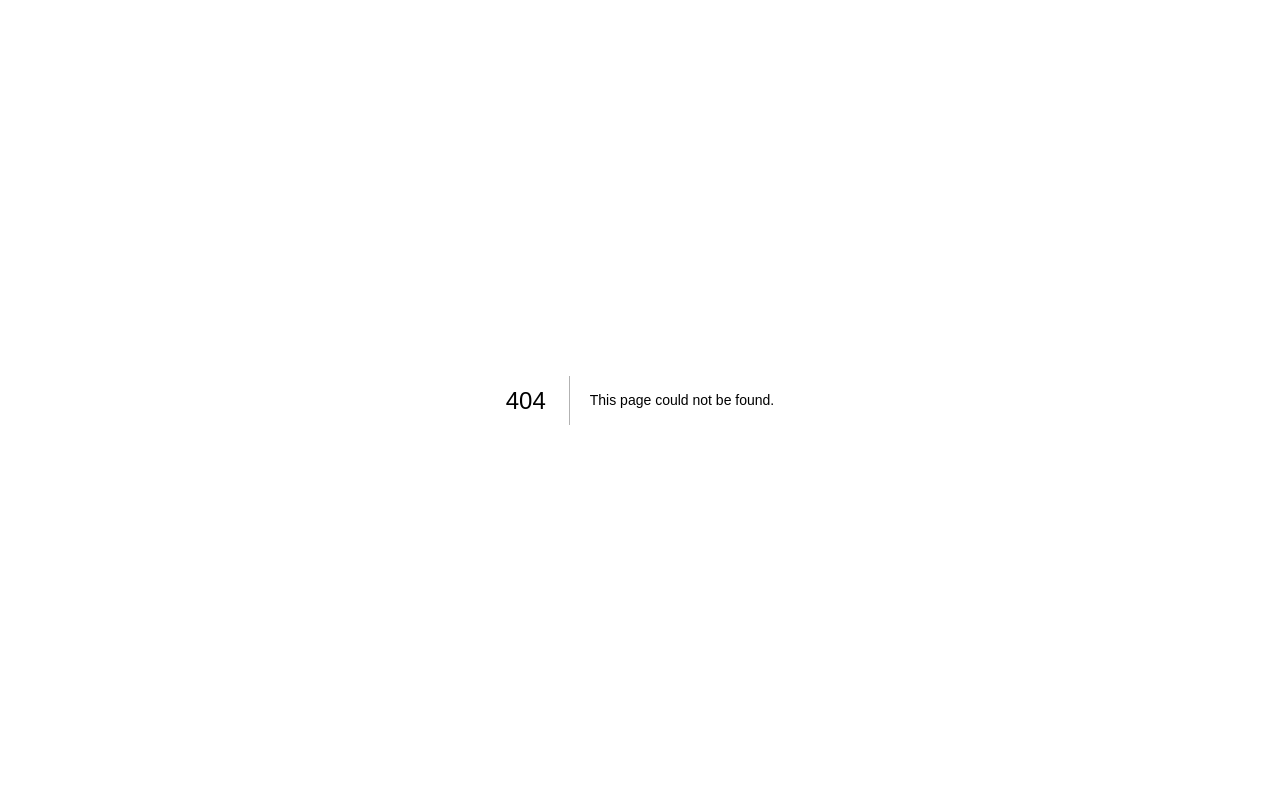
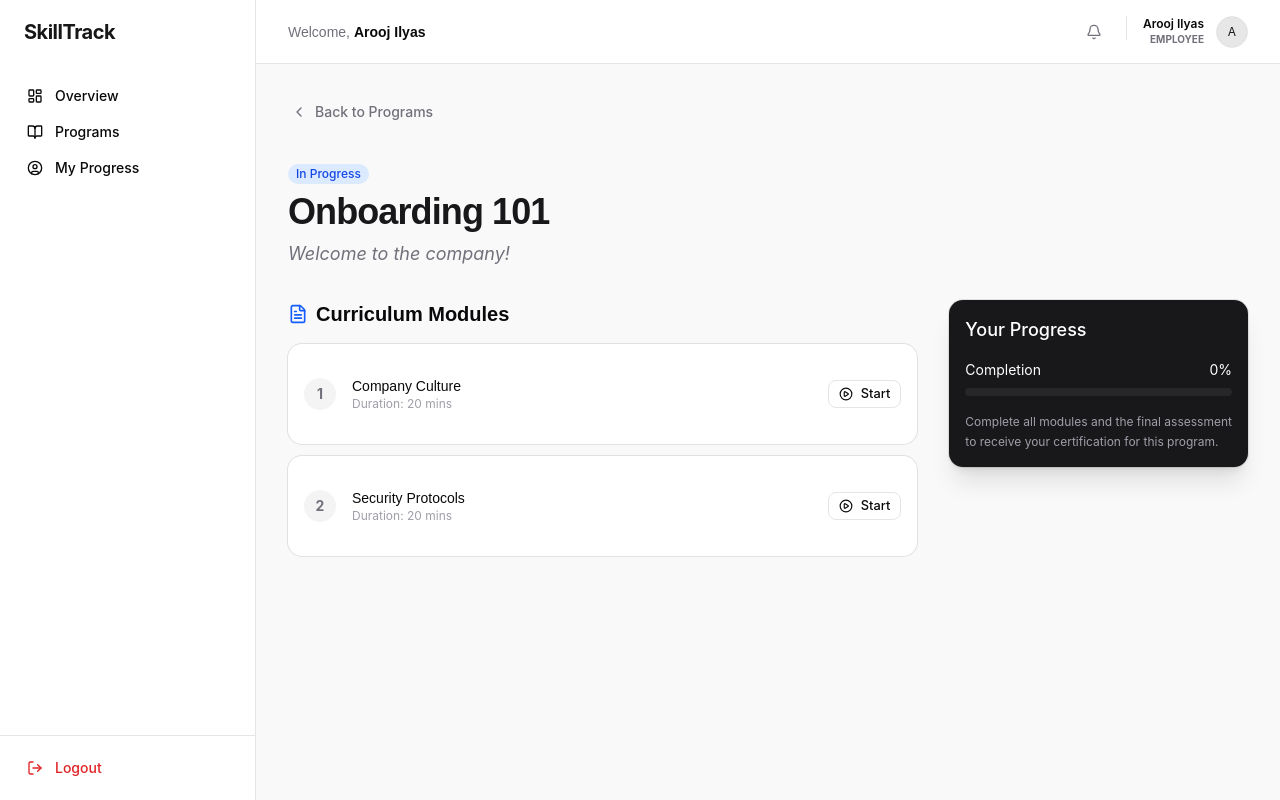
Before and after one commit to arooj-ilyas/skill-track-frontend, a Next.js app: page /programs/p1 in a window 1280 px wide. Before the commit this address had no page. Built offline with nearby package versions, Linux system fonts and the light colour scheme.

Commit message:
added functionality to prgrams page, dynamic rendering based on module selected

```diff
--- /dev/null
+++ b/app/(dashboard)/programs/[id]/page.tsx
@@ -0,0 +1,107 @@
+import React from "react";
+import { notFound } from "next/navigation";
+import Link from "next/link";
+import { MOCK_PROGRAMS } from "@/lib/mockData";
+import { Button } from "@/components/ui/button";
+import { Card, CardHeader, CardTitle, CardContent } from "@/components/ui/card";
+import { ChevronLeft, PlayCircle, CheckCircle2, FileText } from "lucide-react";
+import { Badge } from "@/components/ui/badge";
+
+export default async function ProgramDetailPage({
+  params,
+}: {
+  params: Promise<{ id: string }>;
+}) {
+  const { id } = await params;
+  const program = MOCK_PROGRAMS.find((p) => p.id === id);
+  // If the ID doesn't exist in our mock data, show the 404 page
+  if (!program) {
+    notFound();
+  }
+
+  return (
+    <div className="space-y-8 animate-in fade-in duration-500">
+      {/* Breadcrumb / Back Button */}
+      <Button variant="ghost" asChild className="gap-2 -ml-2 text-zinc-500">
+        <Link href="/programs">
+          <ChevronLeft className="h-4 w-4" />
+          Back to Programs
+        </Link>
+      </Button>
+
+      {/* Header Section */}
+      <div className="flex flex-col gap-4 md:flex-row md:items-end md:justify-between">
+        <div className="space-y-2">
+          <Badge className="bg-blue-100 text-blue-700 hover:bg-blue-100 border-none">
+            In Progress
+          </Badge>
+          <h1 className="text-4xl font-bold tracking-tight text-zinc-900">
+            {program.title}
+          </h1>
+          <p className="text-lg text-zinc-500 max-w-2xl italic">
+            {program.description}
+          </p>
+        </div>
+      </div>
+
+      <div className="grid gap-8 md:grid-cols-3">
+        {/* Modules List (Left Column) */}
+        <div className="md:col-span-2 space-y-4">
+          <h3 className="text-xl font-semibold flex items-center gap-2">
+            <FileText className="h-5 w-5 text-blue-600" />
+            Curriculum Modules
+          </h3>
+
+          <div className="grid gap-3">
+            {program.modules.map((module, index) => (
+              <Card
+                key={module.id}
+                className="group hover:border-blue-200 transition-colors"
+              >
+                <CardContent className="p-4 flex items-center justify-between">
+                  <div className="flex items-center gap-4">
+                    <div className="h-8 w-8 rounded-full bg-zinc-100 flex items-center justify-center text-sm font-bold text-zinc-500 group-hover:bg-blue-600 group-hover:text-white transition-colors">
+                      {index + 1}
+                    </div>
+                    <div>
+                      <h4 className="font-medium">{module.title}</h4>
+                      <p className="text-xs text-zinc-400">Duration: 20 mins</p>
+                    </div>
+                  </div>
+                  <Button size="sm" variant="outline" className="gap-2">
+                    <PlayCircle className="h-4 w-4" />
+                    Start
+                  </Button>
+                </CardContent>
+              </Card>
+            ))}
+          </div>
+        </div>
+
+        {/* Progress Sidebar (Right Column) */}
+        <div className="space-y-6">
+          <Card className="bg-zinc-900 text-white border-none shadow-xl">
+            <CardHeader>
+              <CardTitle className="text-lg">Your Progress</CardTitle>
+            </CardHeader>
+            <CardContent className="space-y-4">
+              <div className="space-y-2">
+                <div className="flex justify-between text-sm">
+                  <span>Completion</span>
+                  <span>0%</span>
+                </div>
+                <div className="h-2 w-full bg-zinc-800 rounded-full overflow-hidden">
+                  <div className="h-full bg-blue-500 w-0" />
+                </div>
+              </div>
+              <p className="text-xs text-zinc-400 leading-relaxed">
+                Complete all modules and the final assessment to receive your
+                certification for this program.
+              </p>
+            </CardContent>
+          </Card>
+        </div>
+      </div>
+    </div>
+  );
+}
--- a/app/(dashboard)/programs/page.tsx
+++ b/app/(dashboard)/programs/page.tsx
@@ -1,44 +1,70 @@
 import React from "react";
-// Note: If you haven't set up your UI components yet,
-// you can use standard HTML tags for now to clear the error.
+import Link from "next/link";
+import { Button } from "@/components/ui/button";
+import {
+  Card,
+  CardHeader,
+  CardTitle,
+  CardDescription,
+  CardContent,
+} from "@/components/ui/card";
+import { Badge } from "@/components/ui/badge";
+import { Plus, Layers } from "lucide-react";
+import { MOCK_USER, MOCK_PROGRAMS } from "@/lib/mockData";
 
 export default function ProgramsPage() {
+  const isAdmin = MOCK_USER.role === "ADMIN";
+
   return (
     <div className="space-y-6">
       <div className="flex justify-between items-center">
-        <h1 className="text-3xl font-bold tracking-tight">Programs</h1>
-        <button className="bg-blue-600 text-white px-4 py-2 rounded-lg hover:bg-blue-700 transition">
-          Create Program
-        </button>
+        <div>
+          <h1 className="text-3xl font-bold tracking-tight text-zinc-900">
+            Programs
+          </h1>
+          <p className="text-zinc-500 text-sm mt-1">
+            {isAdmin
+              ? "Manage organization training."
+              : "Your assigned modules."}
+          </p>
+        </div>
+
+        {isAdmin && (
+          <Button className="gap-2">
+            <Plus className="h-4 w-4" /> Create Program
+          </Button>
+        )}
       </div>
 
-      {/* This grid will later pull from your PostgreSQL TrainingProgram table */}
-      <div className="grid gap-4 md:grid-cols-2">
-        <div className="p-6 border rounded-xl bg-white shadow-sm">
-          <h2 className="text-xl font-semibold">Onboarding 101</h2>
-          <p className="text-gray-500 text-sm mt-2">
-            Initial training for all new ECE department staff.
-          </p>
-          <div className="mt-4 flex items-center gap-2">
-            <span className="text-xs bg-green-100 text-green-700 px-2 py-1 rounded">
-              Active
-            </span>
-            <span className="text-xs text-gray-400">3 Modules</span>
-          </div>
-        </div>
-
-        <div className="p-6 border rounded-xl bg-white shadow-sm">
-          <h2 className="text-xl font-semibold">Advanced React Safety</h2>
-          <p className="text-gray-500 text-sm mt-2">
-            Compliance training for senior developers.
-          </p>
-          <div className="mt-4 flex items-center gap-2">
-            <span className="text-xs bg-yellow-100 text-yellow-700 px-2 py-1 rounded">
-              Draft
-            </span>
-            <span className="text-xs text-gray-400">0 Modules</span>
-          </div>
-        </div>
+      <div className="grid gap-6 md:grid-cols-2 lg:grid-cols-3">
+        {MOCK_PROGRAMS.map((program) => (
+          <Link
+            key={program.id}
+            href={`/programs/${program.id}`}
+            className="block h-full"
+          >
+            <Card className="h-full border-2 border-transparent hover:border-blue-500 hover:shadow-lg transition-all duration-200 cursor-pointer bg-white">
+              <CardHeader>
+                <Badge
+                  variant="secondary"
+                  className="w-fit mb-2 bg-blue-50 text-blue-700 hover:bg-blue-50"
+                >
+                  Active
+                </Badge>
+                <CardTitle className="text-xl">{program.title}</CardTitle>
+                <CardDescription className="line-clamp-2">
+                  {program.description}
+                </CardDescription>
+              </CardHeader>
+              <CardContent>
+                <div className="flex items-center gap-2 text-sm text-zinc-500 font-medium">
+                  <Layers className="h-4 w-4 text-blue-500" />
+                  <span>{program.modules.length} Modules</span>
+                </div>
+              </CardContent>
+            </Card>
+          </Link>
+        ))}
       </div>
     </div>
   );
--- /dev/null
+++ b/components/ui/badge.tsx
@@ -0,0 +1,49 @@
+import * as React from "react"
+import { cva, type VariantProps } from "class-variance-authority"
+import { Slot } from "radix-ui"
+
+import { cn } from "@/lib/utils"
+
+const badgeVariants = cva(
+  "group/badge inline-flex h-5 w-fit shrink-0 items-center justify-center gap-1 overflow-hidden rounded-4xl border border-transparent px-2 py-0.5 text-xs font-medium whitespace-nowrap transition-all focus-visible:border-ring focus-visible:ring-[3px] focus-visible:ring-ring/50 has-data-[icon=inline-end]:pr-1.5 has-data-[icon=inline-start]:pl-1.5 aria-invalid:border-destructive aria-invalid:ring-destructive/20 dark:aria-invalid:ring-destructive/40 [&>svg]:pointer-events-none [&>svg]:size-3!",
+  {
+    variants: {
+      variant: {
+        default: "bg-primary text-primary-foreground [a]:hover:bg-primary/80",
+        secondary:
+          "bg-secondary text-secondary-foreground [a]:hover:bg-secondary/80",
+        destructive:
+          "bg-destructive/10 text-destructive focus-visible:ring-destructive/20 dark:bg-destructive/20 dark:focus-visible:ring-destructive/40 [a]:hover:bg-destructive/20",
+        outline:
+          "border-border text-foreground [a]:hover:bg-muted [a]:hover:text-muted-foreground",
+        ghost:
+          "hover:bg-muted hover:text-muted-foreground dark:hover:bg-muted/50",
+        link: "text-primary underline-offset-4 hover:underline",
+      },
+    },
+    defaultVariants: {
+      variant: "default",
+    },
+  }
+)
+
+function Badge({
+  className,
+  variant = "default",
+  asChild = false,
+  ...props
+}: React.ComponentProps<"span"> &
+  VariantProps<typeof badgeVariants> & { asChild?: boolean }) {
+  const Comp = asChild ? Slot.Root : "span"
+
+  return (
+    <Comp
+      data-slot="badge"
+      data-variant={variant}
+      className={cn(badgeVariants({ variant }), className)}
+      {...props}
+    />
+  )
+}
+
+export { Badge, badgeVariants }
--- a/lib/mockData.tsx
+++ b/lib/mockData.tsx
@@ -6,7 +6,7 @@ export const MOCK_USER = {
   id: "u1",
   name: "Arooj Ilyas",
   email: "arooj@utoronto.ca",
-  role: "ADMIN" as Role, // Change this to test different views
+  role: "EMPLOYEE" as Role, // Change this to test different views
   orgId: "org1",
 };
 
```
Also changed, not shown: 1 other file (tests, documents, lock files or other folders).
